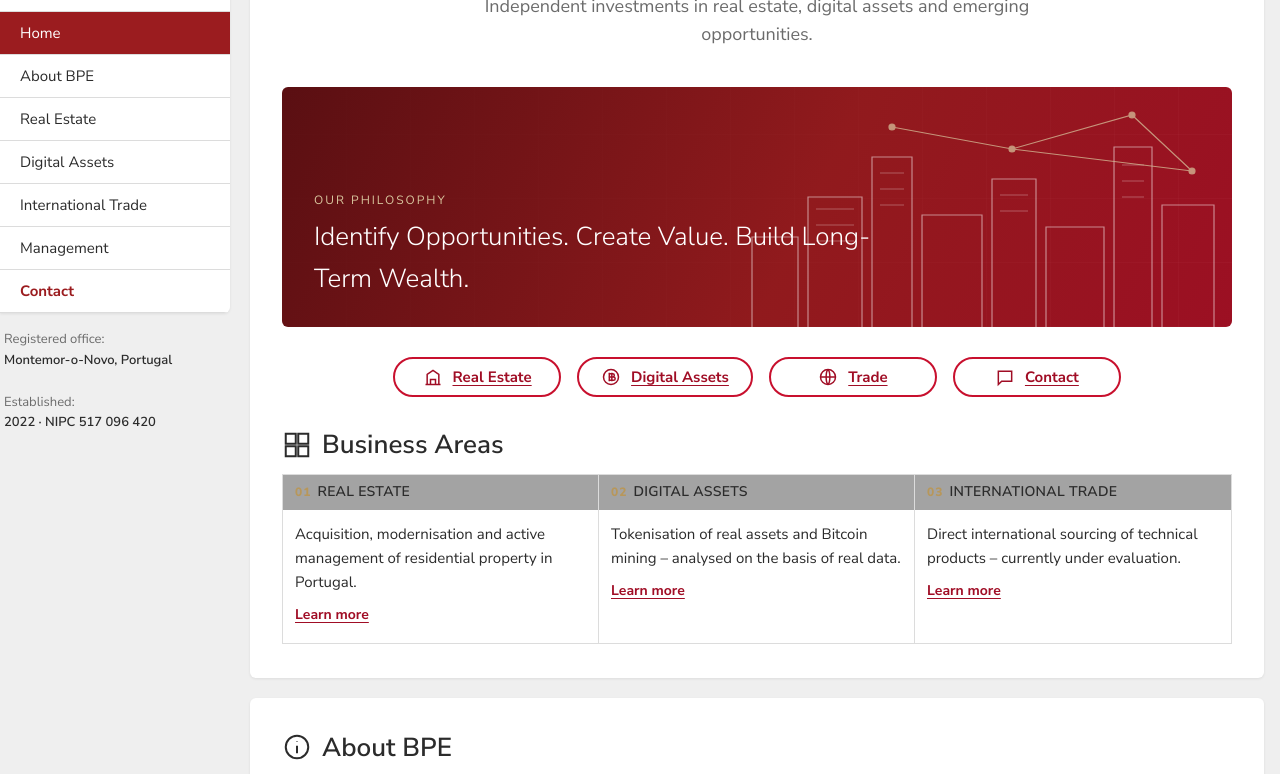
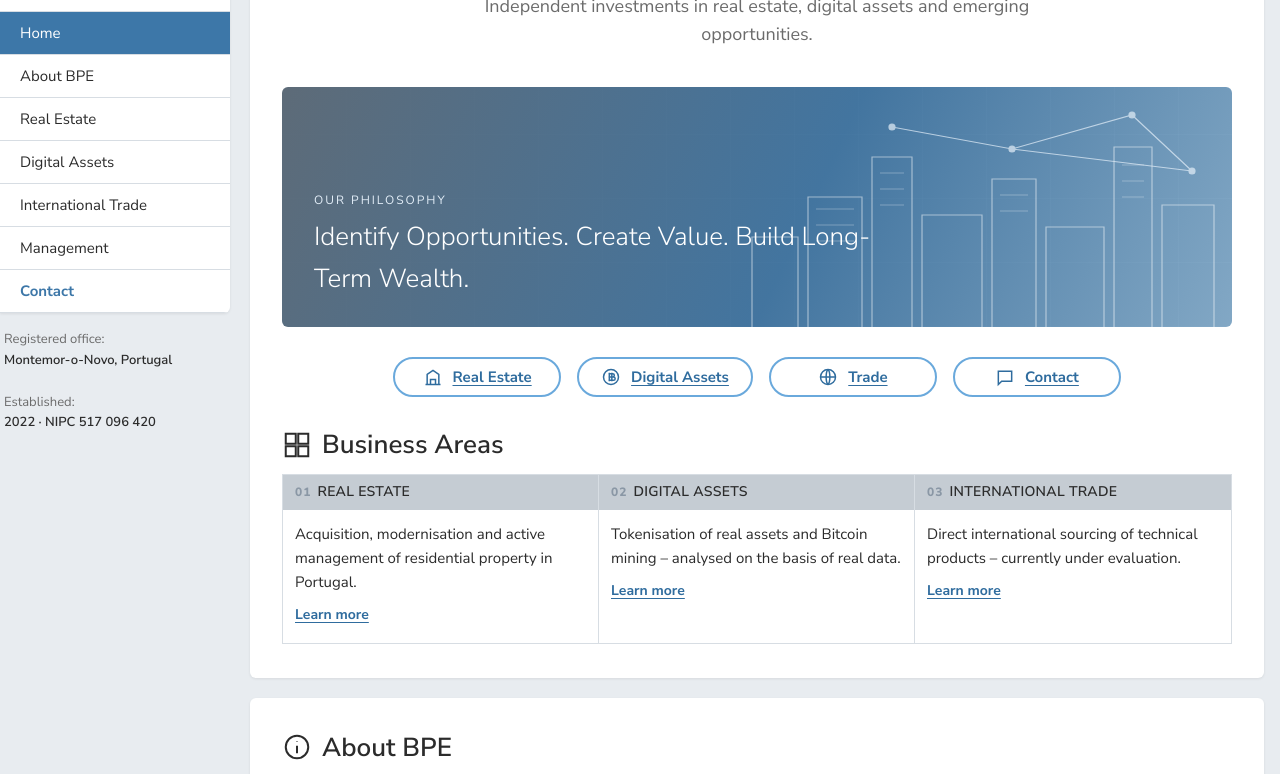
Before and after one commit to boehmprivateequity/BPE, a plain HTML site: page index.html in a window 1280 px wide. Shown: the part 166-940 px from the top of the page. Drawn offline with Linux system fonts and the light colour scheme.

Commit message:
Switch color palette to silver and light blue
Co-Authored-By: Claude Opus 5.5 <noreply@anthropic.com>

```diff
--- a/index.html
+++ b/index.html
@@ -9,18 +9,18 @@
 <link href="https://fonts.googleapis.com/css2?family=Nunito+Sans:wght@300;400;600;700;800&display=swap" rel="stylesheet">
 <style>
 :root{
-  --teal:#9b1c1f;        /* active nav / primary (deep red) */
-  --teal-dark:#5a0f12;   /* logo burgundy */
-  --green:#c8102e;       /* pill buttons / links (signal red) */
-  --green-dark:#a00d25;
-  --head:#a3a3a3;        /* table headers */
-  --row:#ececec;         /* zebra rows */
-  --bg:#efefef;          /* page background */
+  --teal:#3d77a8;        /* active nav / primary (steel blue) */
+  --teal-dark:#5d6b78;   /* logo dark silver */
+  --green:#6aa9dc;       /* pill buttons / light blue */
+  --green-dark:#2f6c9e;
+  --head:#c5ccd3;        /* table headers */
+  --row:#f1f4f7;         /* zebra rows */
+  --bg:#e8ecf0;          /* page background */
   --card:#ffffff;
   --text:#2b2b2b;
   --muted:#6b6b6b;
-  --line:#dcdcdc;
-  --gold:#b8975a;        /* subtle accent */
+  --line:#d7dde3;
+  --gold:#8a97a5;        /* silver accent */
   --radius:6px;
 }
 *{box-sizing:border-box}
@@ -44,7 +44,7 @@ h1,h2,h3{font-weight:400;line-height:1.2;margin:0}
 .lang select{border:0;background:transparent;font:inherit;font-size:14px;color:var(--text);cursor:pointer;padding:2px 0}
 .nav{list-style:none;margin:0;padding:0;border-top:1px solid var(--line)}
 .nav a{display:block;padding:9px 20px;text-decoration:none;font-size:15px;border-bottom:1px solid var(--line);transition:background .15s,color .15s}
-.nav a:hover{background:#f5f5f5}
+.nav a:hover{background:#eef3f8}
 .nav a.active{background:var(--teal);color:#fff}
 .nav a.contact-link{color:var(--teal);font-weight:700}
 .side-meta{padding:16px 4px 0 4px;font-size:13px;color:var(--muted)}
@@ -60,18 +60,18 @@ main{flex:1;min-width:0}
 .hero p.lead{font-size:18px;color:var(--muted);margin:0 auto;max-width:640px}
 .hero-visual{margin:28px 32px 0;height:240px;border-radius:var(--radius);position:relative;overflow:hidden;
   background:
-   linear-gradient(115deg,rgba(90,15,18,.94) 0%,rgba(155,28,31,.84) 55%,rgba(200,16,46,.60) 100%),
+   linear-gradient(115deg,rgba(93,107,120,.94) 0%,rgba(61,119,168,.82) 55%,rgba(150,200,238,.65) 100%),
    repeating-linear-gradient(90deg,rgba(255,255,255,.06) 0 1px,transparent 1px 64px),
    repeating-linear-gradient(0deg,rgba(255,255,255,.06) 0 1px,transparent 1px 64px),
-   #5a0f12}
+   #5d6b78}
 .hero-visual svg{position:absolute;right:0;bottom:0;height:100%;width:auto;opacity:.9}
 .hero-visual .claim{position:absolute;left:32px;bottom:28px;color:#fff;max-width:60%}
-.hero-visual .claim span{display:block;font-size:12px;letter-spacing:2px;text-transform:uppercase;color:#d9c79f}
+.hero-visual .claim span{display:block;font-size:12px;letter-spacing:2px;text-transform:uppercase;color:#e3eef8}
 .hero-visual .claim b{display:block;font-weight:300;font-size:clamp(18px,2.4vw,26px);margin-top:6px}
 
 .pills{display:flex;flex-wrap:wrap;justify-content:center;gap:16px;padding:30px 32px 26px}
 .pill{display:inline-flex;align-items:center;justify-content:center;gap:10px;min-width:168px;padding:6px 22px;border:2px solid var(--green);border-radius:999px;color:var(--green-dark);font-weight:700;font-size:15px;text-decoration:underline;text-underline-offset:3px;transition:background .2s,color .2s}
-.pill:hover{background:var(--green);color:#fff}
+.pill:hover{background:var(--teal);border-color:var(--teal);color:#fff}
 .pill svg{width:20px;height:20px;flex:none}
 
 .sec-title{display:flex;align-items:center;gap:10px;font-size:26px;font-weight:600;margin:6px 0 14px}
@@ -109,8 +109,8 @@ ul.ticks li{padding:4px 0 4px 22px;position:relative;break-inside:avoid;font-siz
 ul.ticks li::before{content:"";position:absolute;left:2px;top:12px;width:9px;height:9px;border:2px solid var(--green);border-radius:50%}
 
 .status{display:inline-block;font-size:12px;font-weight:700;letter-spacing:.8px;text-transform:uppercase;padding:3px 10px;border-radius:999px;margin-left:8px;vertical-align:middle}
-.status.active{background:#fbe4e7;color:var(--green-dark)}
-.status.eval{background:#f6efe1;color:#8a6a2c}
+.status.active{background:#e2eef9;color:var(--green-dark)}
+.status.eval{background:#eceff2;color:#55616d}
 
 .motto{border-left:3px solid var(--gold);padding:10px 16px;margin:0 0 24px;font-size:18px;font-weight:300;background:#fafafa}
 .note{font-size:13px;color:var(--muted);margin:-12px 0 24px}
@@ -136,7 +136,7 @@ form input,form select,form textarea{width:100%;font:inherit;font-size:15px;padd
 form input:focus,form select:focus,form textarea:focus{outline:2px solid var(--green);border-color:var(--green)}
 form textarea{min-height:120px;resize:vertical}
 .row2{display:grid;grid-template-columns:1fr 1fr;gap:14px}
-.btn{margin-top:16px;display:inline-block;background:var(--green);color:#fff;border:2px solid var(--green);border-radius:999px;padding:8px 30px;font:inherit;font-weight:700;cursor:pointer;transition:background .2s}
+.btn{margin-top:16px;display:inline-block;background:var(--teal);color:#fff;border:2px solid var(--teal);border-radius:999px;padding:8px 30px;font:inherit;font-weight:700;cursor:pointer;transition:background .2s}
 .btn:hover{background:var(--green-dark);border-color:var(--green-dark)}
 .form-msg{margin-top:12px;font-size:14px;color:var(--green-dark);display:none}
 .consent{display:flex;gap:8px;align-items:flex-start;font-size:13px;color:var(--muted);margin-top:12px}
@@ -257,8 +257,8 @@ footer .disc{margin:0 0 8px}
             <path d="M40 240V150h46v90M96 240V110h54v130M160 240V70h40v170M210 240V128h60v112M280 240V92h44v148M334 240V140h58v100M402 240V60h38v180M450 240V118h52v122"/>
             <path d="M104 122h38M104 138h38M104 154h38M168 86h24M168 102h24M168 118h24M288 108h28M288 124h28M410 78h22M410 94h22M410 110h22" opacity=".6"/>
           </g>
-          <g stroke="#d9c79f" stroke-width="1.2" opacity=".8">
-            <circle cx="180" cy="40" r="3" fill="#d9c79f"/><circle cx="300" cy="62" r="3" fill="#d9c79f"/><circle cx="420" cy="28" r="3" fill="#d9c79f"/><circle cx="480" cy="84" r="3" fill="#d9c79f"/>
+          <g stroke="#e3eef8" stroke-width="1.2" opacity=".8">
+            <circle cx="180" cy="40" r="3" fill="#e3eef8"/><circle cx="300" cy="62" r="3" fill="#e3eef8"/><circle cx="420" cy="28" r="3" fill="#e3eef8"/><circle cx="480" cy="84" r="3" fill="#e3eef8"/>
             <path d="M180 40L300 62L420 28L480 84M300 62L480 84"/>
           </g>
         </svg>
```
